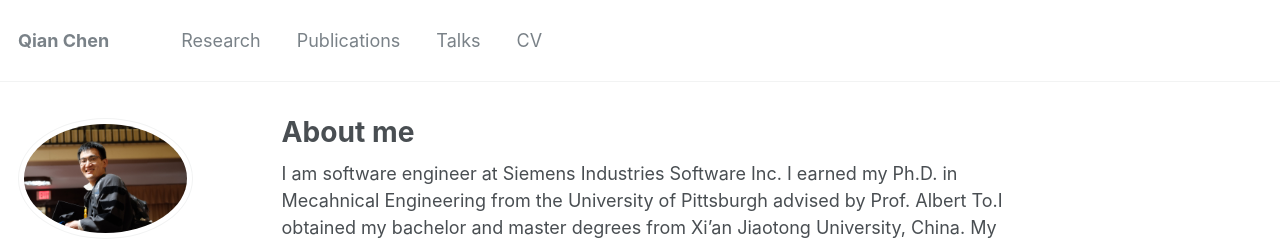
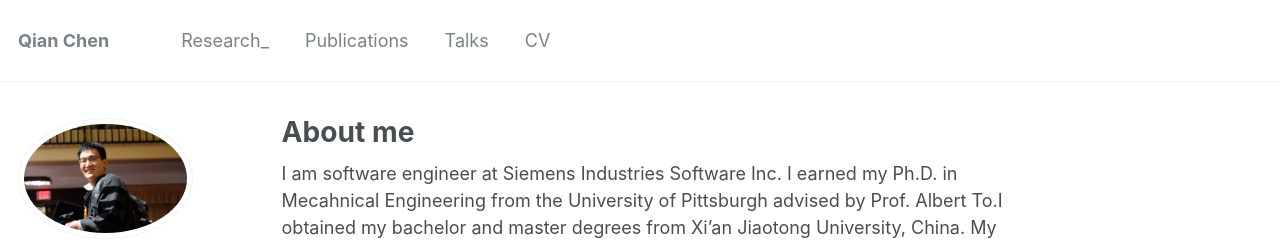
Before and after one commit to ChenQian9104/ChenQian9104.github.io, a Jekyll site: the page built from _pages/about.md, in a window 1280 px wide. Shown: the top 240 px of the page. Built offline with Jekyll 4.4.1, drawn with Linux system fonts in a browser that asks for light colours.

```diff
--- a/_data/navigation.yml
+++ b/_data/navigation.yml
@@ -1,13 +1,13 @@
 # main links links
 main:
-  - title: "Research"
-    url: /research/
+  - title: "Research_"
+    url: /research_/
 
   - title: "Publications"
-    url: /publications/
+    url: /publications_/
 
   - title: "Talks"
-    url: /talks/
+    url: /talks_/
 
 #  - title: "Teaching"
 #    url: /teaching/
@@ -19,4 +19,4 @@ main:
 #    url: /posts/
 
   - title: "CV"
-    url: /cv/
+    url: /cv_/
```
